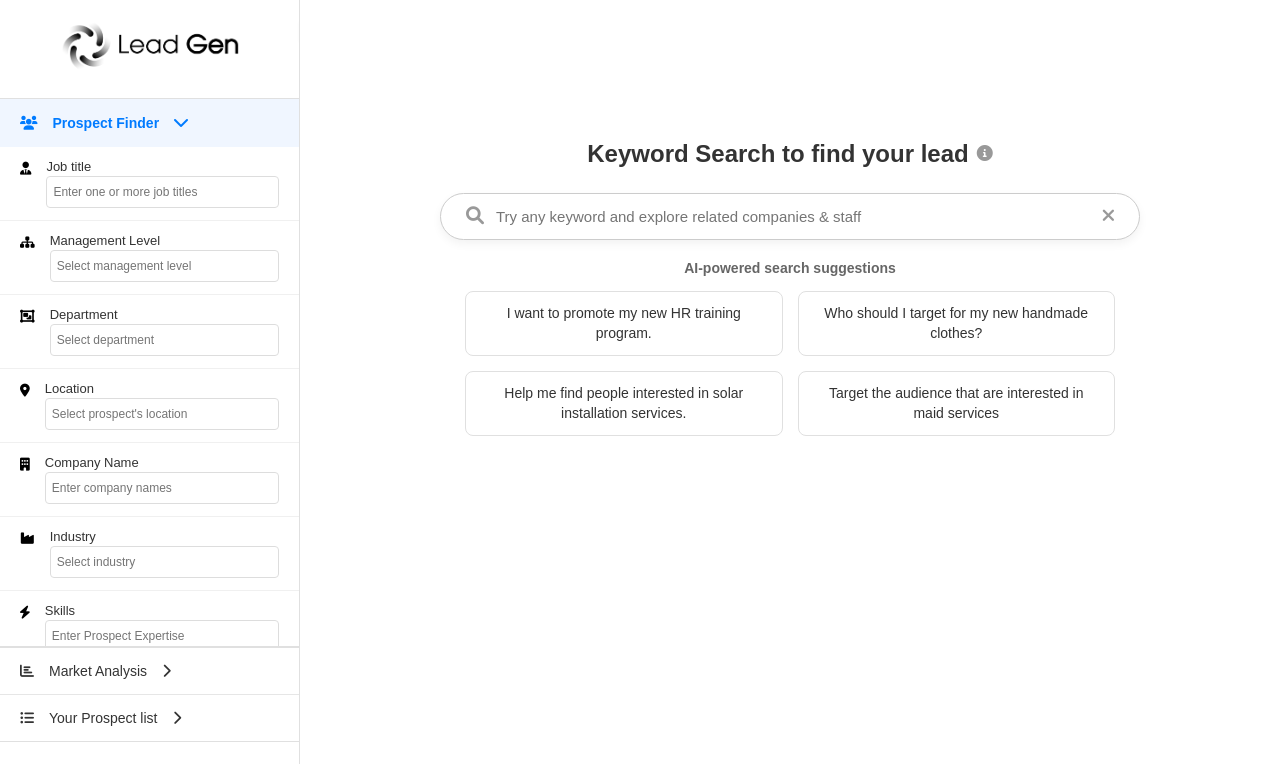
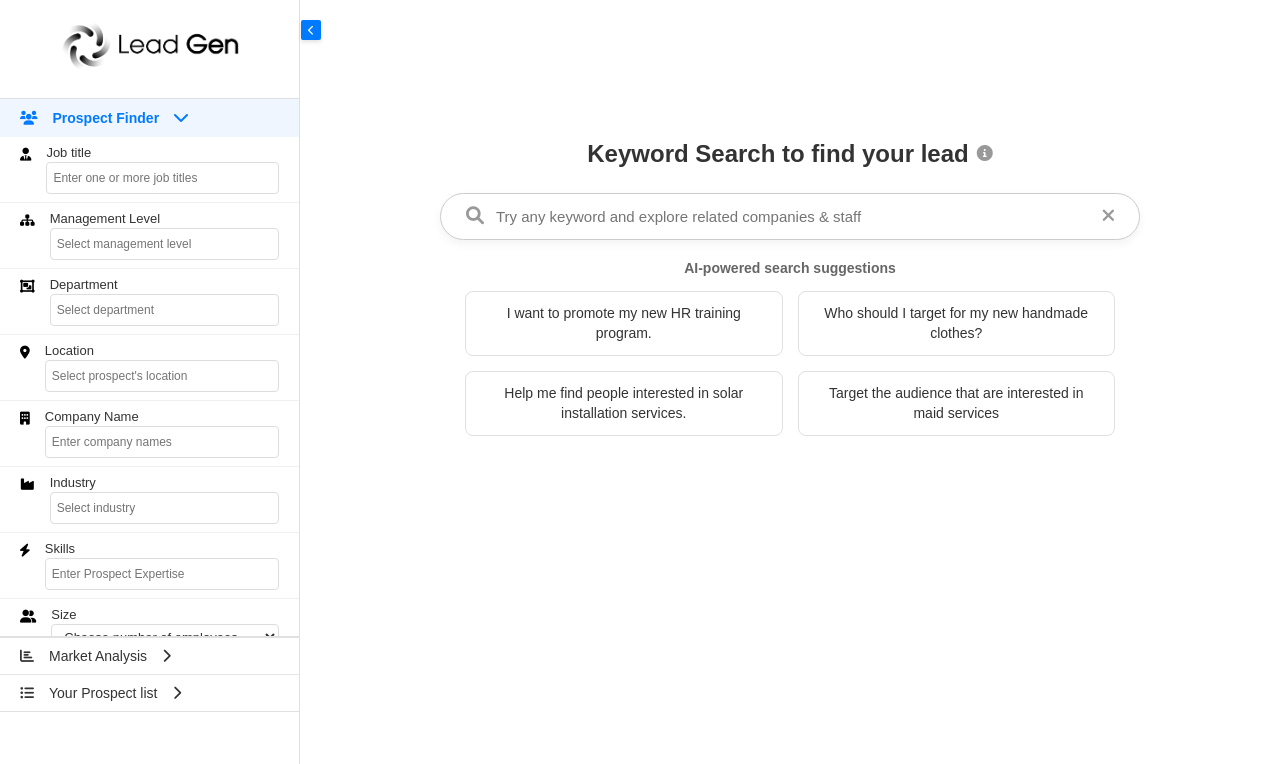
Before and after one commit to pkasyaaaaa/lead-huntrix, a React (Create React App) app in the folder client/: page / in a window 1280 px wide. Shown: the top 764 px of the page. Built offline with nearby package versions, Linux system fonts and the light colour scheme; the HTML template or start-up script is replaced by a standard one.

Commit message:
getback the sidebar toggle-btn

```diff
--- a/client/src/App.css
+++ b/client/src/App.css
@@ -34,7 +34,7 @@
   flex-direction: column;
   flex-shrink: 0;
   z-index: 100;
-  overflow: hidden;
+  overflow: visible;
 }
 
 .toggle-btn {
@@ -158,7 +158,7 @@
   display: flex;
   align-items: center;
   cursor: pointer;
-  padding: 15px 20px;
+  padding: 10px 20px;
   box-sizing: border-box;
   margin: 0;
   border-bottom: 1px solid #e6e6e6;
@@ -216,6 +216,8 @@
 
 .prospect-finder-menu .chevron {
   font-size: 16px;
+  transform: rotate(-90deg);
+  transition: transform 0.3s ease;
 }
 
 .prospect-finder-menu.active .icon {
@@ -227,18 +229,21 @@
   max-height: 500px;
   overflow-y: auto;
   overflow-x: hidden;
-  transition: max-height 0.3s ease-out;
+  transition: max-height 0.3s ease-out, padding 0.3s ease-out, border 0.3s ease-out;
   border-bottom: 1px solid #e0e0e0;
   padding-bottom: 5px;
 }
 
 .prospect-finder-menu:not(.expanded) + .filter-group-content {
-  border-bottom: none;
+  max-height: 0 !important;
+  overflow: hidden;
+  border-bottom: none !important;
+  padding-bottom: 0 !important;
 }
 
 /* Filter Items */
 .filter-item {
-  padding: 12px 20px;
+  padding: 8px 20px;
   cursor: default;
   display: flex;
   gap: 15px;
--- a/client/src/components/ProspectFinderResults.css
+++ b/client/src/components/ProspectFinderResults.css
@@ -12,6 +12,28 @@
   display: flex;
   flex-direction: column;
   align-items: center;
+}
+
+/* Toggle Button - Sidebar */
+.sidebar .toggle-btn {
+  position: absolute;
+  top: 20px;
+  right: -22px;
+  width: 20px;
+  height: 20px;
+  border-radius: 2px;
+  background-color: #007bff;
+  color: white;
+  border: none;
+  display: flex !important;
+  align-items: center;
+  justify-content: center;
+  cursor: pointer;
+  font-size: 10px;
+  box-shadow: 0 2px 4px rgba(0, 0, 0, 0.12);
+  z-index: 99999 !important;
+  transition: transform 0.2s ease, background-color 0.2s ease;
+  visibility: visible !important;
 }
 
 /* Prospect Finder Search View - Centered Search */
```
